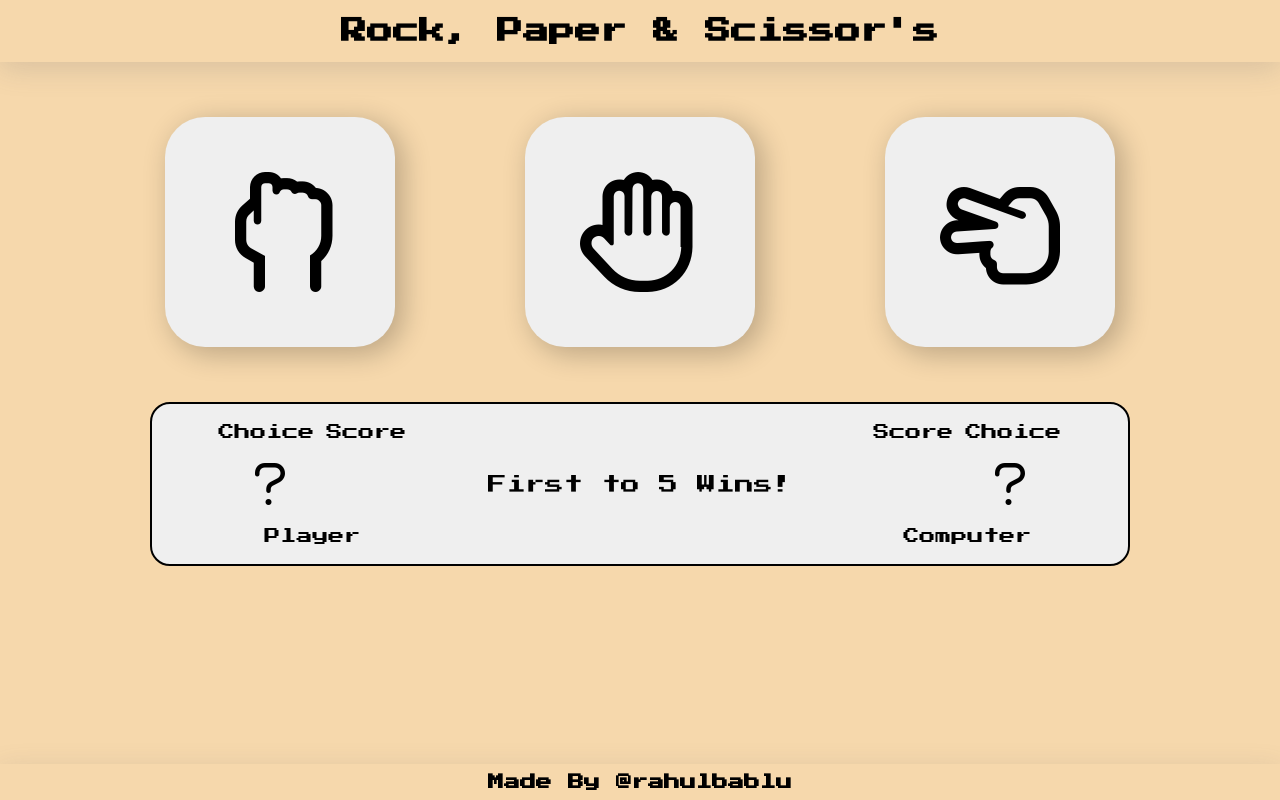
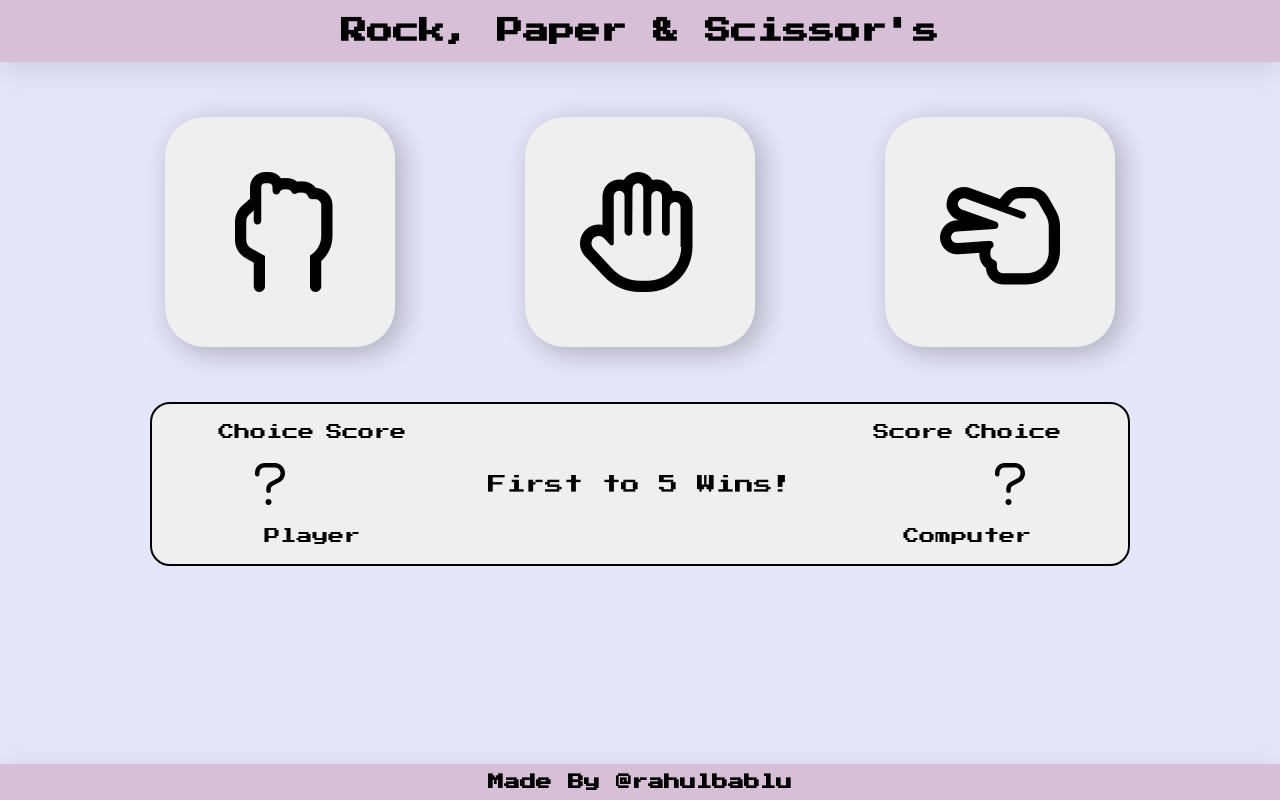
Before and after one commit to rahulbablu/rps, a plain HTML site: page index.html in a window 1280 px wide. Drawn offline with Linux system fonts and the light colour scheme.

Commit message:
changed bg colors

```diff
--- a/style.css
+++ b/style.css
@@ -1,12 +1,12 @@
 body{
     margin: 0;
     font-family:'Press Start 2P', cursive;
-    background-color: #f6d8ac;
+    background-color: #E6E6FA;
 }
 
 h1{
     text-align: center;
-    background: #f6d8ac;
+    background: #D8BFD8;
     margin: 0;
     padding: 18px 0;
     font-size: 26px;
@@ -81,7 +81,7 @@ button:active {
 
 h4{
     text-align: center;
-    background: #f6d8ac;
+    background: #D8BFD8;
     margin: 0;
     margin-top: 15px;
     padding: 10px;
```
